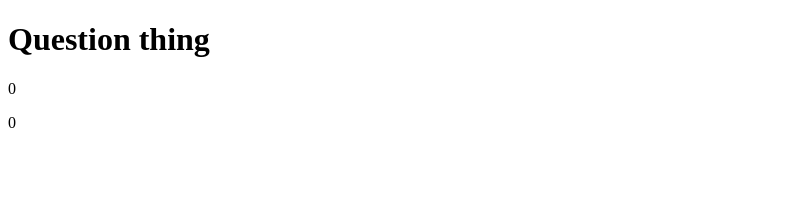
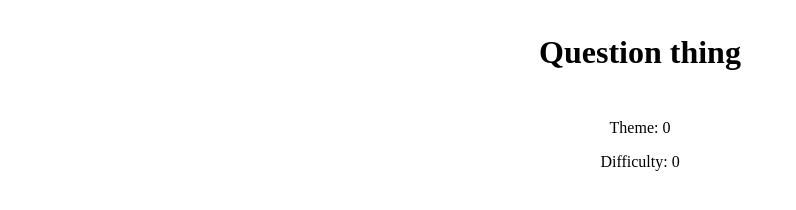
Before and after one commit to loaldon/escaperoom, a website: page escape_question.html in a window 1280 px wide. Shown: the whole page, without its empty margins (0-796 px from the left). Drawn offline with nearby package versions, Linux system fonts and the light colour scheme.

```diff
--- a/escape_question.html
+++ b/escape_question.html
@@ -7,13 +7,13 @@
     <script src="https://code.jquery.com/jquery-3.7.1.js" integrity="sha256-eKhayi8LEQwp4NKxN+CfCh+3qOVUtJn3QNZ0TciWLP4=" crossorigin="anonymous"></script>
 </head>
 <body>
-    <div id="container">
-        <div id="item-large">
+    <div class="container">
+        <div class="item-large">
             <h1>Question thing</h1>
         </div>
-        <div id="item-small">
-            <p id="theme"></p>
-            <p id="difficulty"></p>
+        <div class="item-small">
+            <p id="theme">not changed</p>
+            <p id="difficulty">not changed</p>
         </div>
     </div>
 
--- a/escape_script.js
+++ b/escape_script.js
@@ -1,2 +1,2 @@
-$("#difficulty").html(difficulty);
-$("#theme").html(theme);
+$("#difficulty").html("Difficulty: " + difficulty);
+$("#theme").html("Theme: " + theme);
--- a/script.js
+++ b/script.js
@@ -1,5 +1,8 @@
 $(".theme_button").on("click",themeChange);
 $(".diff_button").on("click",diffChange);
+
+theme = 0;
+difficulty = 0;
 
 function themeChange() {
     let button = $(this);
```
